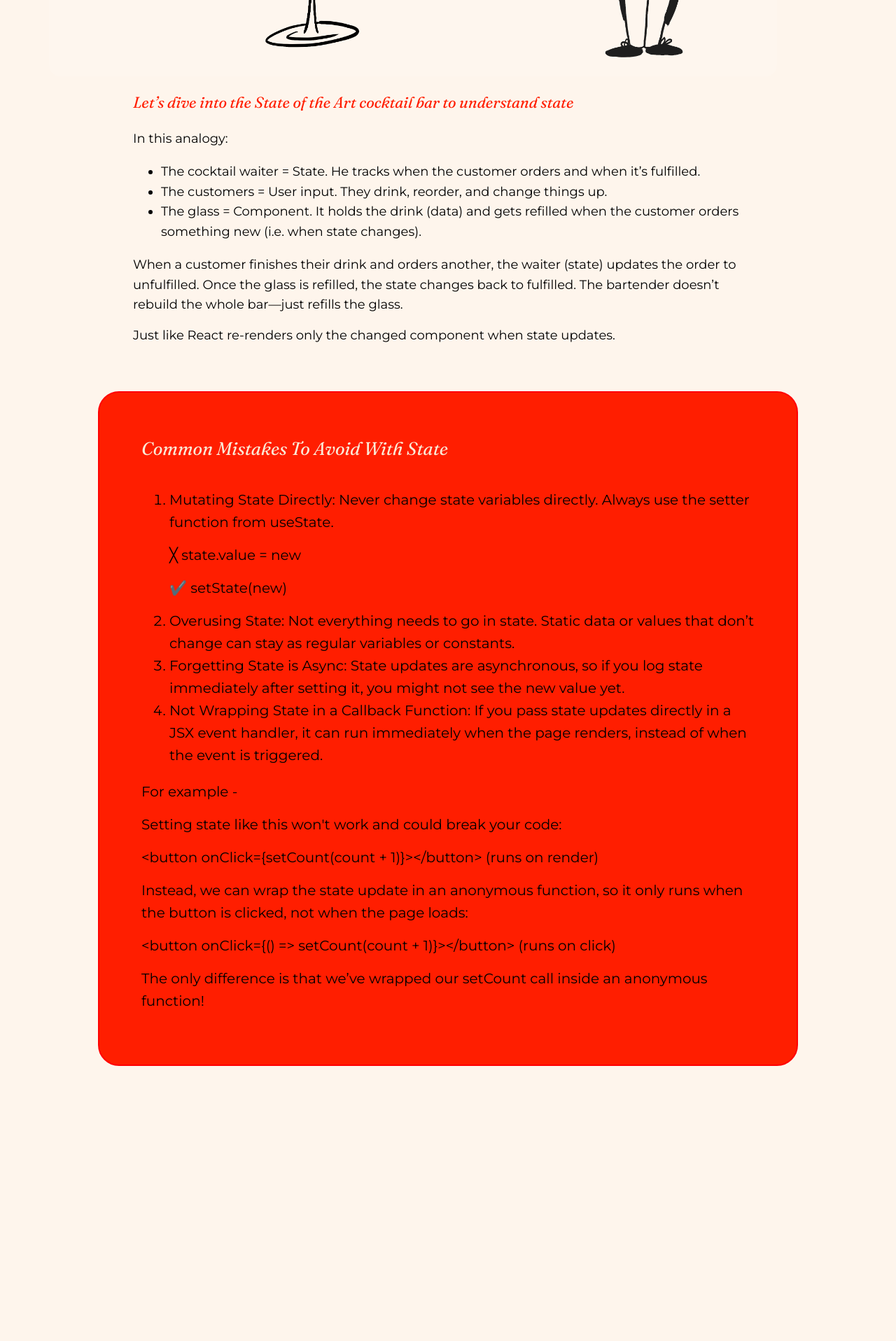
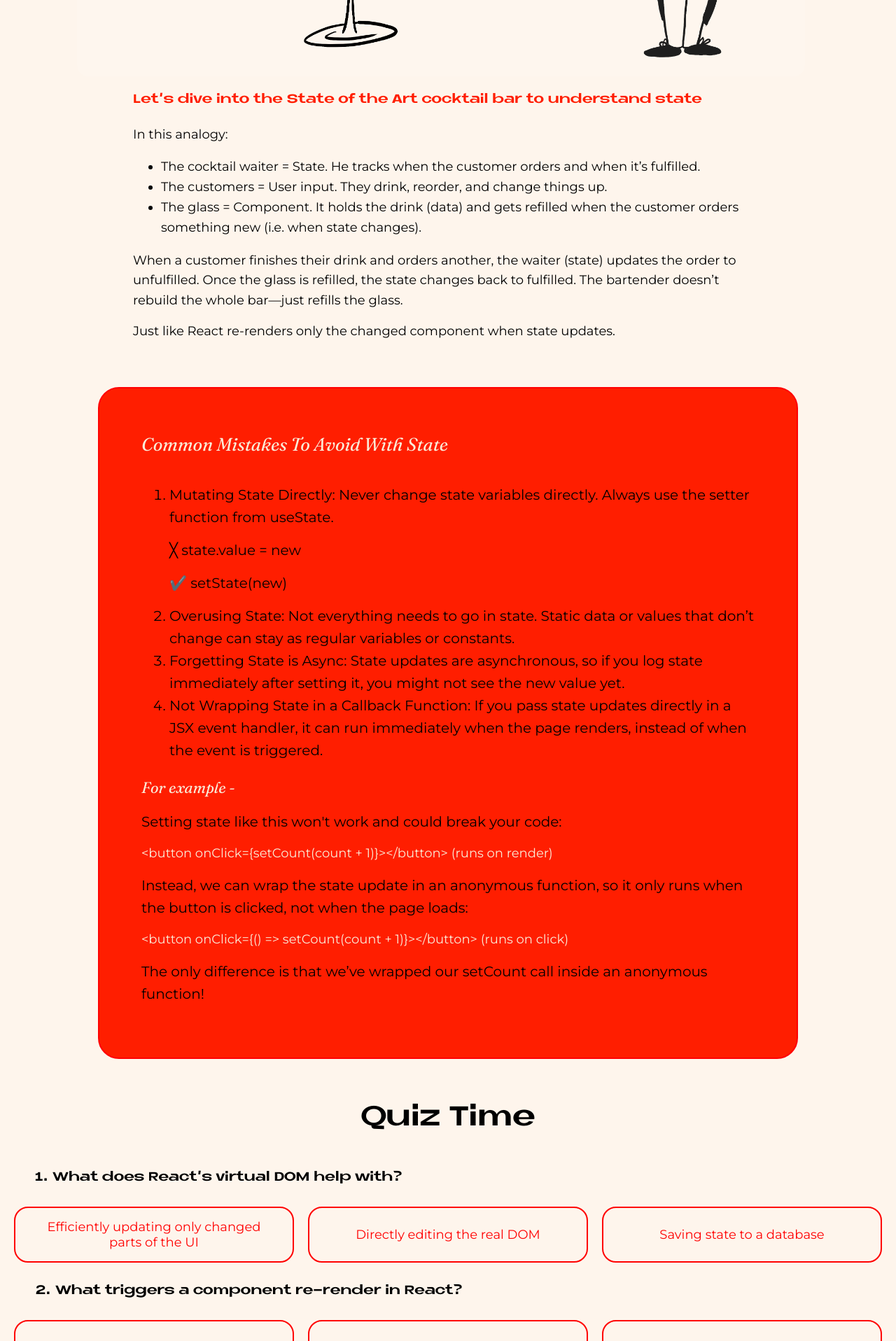
Before and after one commit to ccyoung22/StateOfIt, a React (Vite) app: page / in a window 1280 px wide. Shown: the part 3440-5356 px from the top of the page at 70% size. Built offline with nearby package versions, Linux system fonts and the light colour scheme.

Commit message:
Mostly finsihed

```diff
--- a/src/App.css
+++ b/src/App.css
@@ -12,9 +12,23 @@
   font-style: normal;
 }
 
+@font-face {
+  font-family: "NeneMetana";
+  src: url("/fonts/NeueMetana.otf") format("opentype");
+  font-weight: normal;
+  font-style: normal;
+}
+
+@font-face {
+  font-family: "NeneMetanaBold";
+  src: url("/fonts/NeueMetana-Bold.otf") format("opentype");
+  font-weight: normal;
+  font-style: normal;
+}
+
 .container {
   width: 100%;
-  height: 6000px;
+  height: 7000px;
   background-color: rgb(254, 245, 236);
   display: flex;
   flex-direction: column;
--- a/src/App.jsx
+++ b/src/App.jsx
@@ -6,6 +6,8 @@ import Card2 from "./Card1/Card2/Card2.jsx";
 import Card3 from "./Card3/Card3.jsx";
 import Card4 from "./Card4/Card4.jsx";
 import Card5 from "./Card5/Card5.jsx";
+import Card6 from "./Card6/Card6.jsx";
+import Card7 from "./Card7/Card7.jsx";
 
 import "./App.css";
 
@@ -20,6 +22,8 @@ function App() {
       <Card3 />
       <Card4 />
       <Card5 />
+      <Card6 />
+      <Card7 />
     </div>
   );
 }
--- a/src/Card3/Card3.jsx
+++ b/src/Card3/Card3.jsx
@@ -23,11 +23,11 @@ export default function CocktailStateCard() {
   return (
     <div className={styles.card}>
       <div className={styles.buttons}>
-        <button className={styles.button} onClick={handleDrink}>
-          Drink
+        <button className={styles.button2} onClick={handleDrink}>
+          drink
         </button>
-        <button className={styles.button} onClick={handleOrder}>
-          Order
+        <button className={styles.button2} onClick={handleOrder}>
+          order
         </button>
       </div>
 
--- a/src/Card3/Card3.module.css
+++ b/src/Card3/Card3.module.css
@@ -7,7 +7,7 @@
   align-items: center;
   width: 1000px;
   font-family: "montserrat";
-  margin-right: 100px;
+  margin-right: 20px;
 }
 
 .buttons {
@@ -16,17 +16,17 @@
   gap: 10px;
 }
 
-.button {
+.button2 {
   background-color: transparent;
   color: rgb(255, 30, 0);
   border: solid rgb(255, 30, 0);
-  padding: 18px 40px;
   border-radius: 8px;
   cursor: pointer;
-  font-size: 22px;
+  font-size: 24px;
   transition: background-color 0.3s ease;
-  font-family: "fraunces";
+  font-family: NeneMetanaBold;
   margin: 30px;
+  width: 160px;
 }
 
 .button:hover {
--- a/src/Card4/Card4.module.css
+++ b/src/Card4/Card4.module.css
@@ -7,10 +7,9 @@
 }
 
 .title {
-  font-family: "fraunces";
+  font-family: "NeneMetanaBold";
   color: rgb(255, 30, 0);
-  font-style: italic;
-  font-size: 22px;
+  font-size: 18px;
   margin-bottom: 20px;
   margin-top: 20px;
 }
--- a/src/Card5/Card5.jsx
+++ b/src/Card5/Card5.jsx
@@ -38,18 +38,22 @@ export default function Card5() {
             </li>
           </ol>
           <br />
-          For example -
+          <p className={styles.titlebottom}>For example -</p>
           <br />
           Setting state like this {"won't"} work and could break your code:
           <br />
-          {"<button onClick={setCount(count + 1)}></button> (runs on render)"}
+          <p className={styles.whitetext}>
+            {"<button onClick={setCount(count + 1)}></button> (runs on render)"}
+          </p>
           <br />
           Instead, we can wrap the state update in an anonymous function, so it
           only runs when the button is clicked, not when the page loads:
           <br />
-          {
-            "<button onClick={() => setCount(count + 1)}></button> (runs on click)"
-          }
+          <p className={styles.whitetext}>
+            {
+              "<button onClick={() => setCount(count + 1)}></button> (runs on click)"
+            }
+          </p>
           <br />
           The only difference is that we’ve wrapped our setCount call inside an
           anonymous function!
--- a/src/Card5/Card5.module.css
+++ b/src/Card5/Card5.module.css
@@ -55,3 +55,14 @@ img {
   margin-top: 30px; /* Adjust top margin for line spacing */
   margin-bottom: 30px; /* Add some space below the line */
 }
+
+.whitetext {
+  color: antiquewhite;
+}
+
+.titlebottom {
+  font-family: "fraunces";
+  font-style: italic;
+  font-size: 22px;
+  color: antiquewhite;
+}
--- /dev/null
+++ b/src/Card6/Card6.jsx
@@ -0,0 +1,101 @@
+import { useState } from "react";
+import styles from "./Card6.module.css";
+
+const Quiz = () => {
+  const [selectedAnswers, setSelectedAnswers] = useState({});
+  const [feedback, setFeedback] = useState("");
+
+  const questions = [
+    {
+      question: "1. What does React’s virtual DOM help with?",
+      options: [
+        "Efficiently updating only changed parts of the UI",
+        "Directly editing the real DOM",
+        "Saving state to a database",
+      ],
+      correctAnswer: "A",
+    },
+    {
+      question: "2. What triggers a component re-render in React?",
+      options: ["A page refresh", "A change in state or props", "A new import"],
+      correctAnswer: "B",
+    },
+    {
+      question:
+        "3. What was the main issue with direct DOM manipulation before React?",
+      options: [
+        "It was hard to manage as projects grew",
+        "It made pages load too fast",
+        "It required TypeScript",
+      ],
+      correctAnswer: "A",
+    },
+    {
+      question:
+        "4. Which hook do you use to manage state in a functional component?",
+      options: ["useEffect", "useState", "useRef"],
+      correctAnswer: "B",
+    },
+    {
+      question:
+        "5. What happens if you pass a state update directly in a JSX event handler?",
+      options: [
+        "It will only run when the event is triggered",
+        "It will run immediately when the component renders",
+        "It will update the state without triggering a re-render",
+      ],
+      correctAnswer: "B",
+    },
+    {
+      question: "6. What kind of data should be stored in state?",
+      options: [
+        "Static data that doesn’t change",
+        "Dynamic data that changes over time or with user interaction",
+        "Functions or constants",
+      ],
+      correctAnswer: "B",
+    },
+  ];
+
+  const handleAnswerSelection = (questionIndex, answer) => {
+    setSelectedAnswers({
+      ...selectedAnswers,
+      [questionIndex]: answer,
+    });
+    if (answer === questions[questionIndex].correctAnswer) {
+      setFeedback("Correct!");
+    } else {
+      setFeedback("Incorrect, try again.");
+    }
+  };
+
+  return (
+    <div className={styles.container}>
+      <h1 className={styles.title}>Quiz Time</h1>
+      {questions.map((question, index) => (
+        <div key={index}>
+          <p className={styles.para6}>{question.question}</p>
+          <div className={styles.buttonContainer}>
+            {question.options.map((option, optionIndex) => (
+              <button
+                key={optionIndex}
+                onClick={() => handleAnswerSelection(index, option[0])}
+              >
+                {option}
+              </button>
+            ))}
+          </div>
+          {selectedAnswers[index] && (
+            <p className={styles.answer}>
+              {selectedAnswers[index] === question.correctAnswer
+                ? "Correct!"
+                : "Incorrect, try again."}
+            </p>
+          )}
+        </div>
+      ))}
+    </div>
+  );
+};
+
+export default Quiz;
--- /dev/null
+++ b/src/Card6/Card6.module.css
@@ -0,0 +1,65 @@
+.container {
+  width: 100%;
+  display: flex;
+  flex-direction: column;
+  align-items: center;
+}
+
+.title {
+  font-family: "NeneMetanaBold";
+
+  font-size: 40px;
+  margin-bottom: 20px;
+  margin-top: 60px;
+}
+
+br {
+  margin-bottom: 15px;
+  display: block;
+  content: "";
+}
+
+.para6 {
+  font-family: "NeneMetanaBold";
+  font-weight: 800;
+  font-size: 18px;
+  margin: 30px;
+}
+
+.textCard2Container {
+  display: flex;
+  flex-direction: column;
+  max-width: 900px;
+  margin: 0;
+  line-height: 1.6;
+  box-sizing: border-box;
+  padding-bottom: 50px;
+}
+
+.buttonContainer {
+  display: flex;
+  justify-content: space-between; /* Distributes space between the buttons */
+  gap: 20px;
+}
+
+button {
+  color: red;
+  font-family: "montserrat";
+  border: solid 2px;
+  border-radius: 20px;
+  padding: 0 20px 0 20px;
+  height: 80px;
+  font-size: 18px;
+  background-color: transparent;
+  width: 400px; /* Each button takes up 1/3 of the width */
+  box-sizing: border-box;
+}
+
+button:hover {
+  background-color: rgb(255, 30, 0);
+  color: antiquewhite;
+}
+
+.answer {
+  padding: 20px 20px 0 20px;
+}
--- /dev/null
+++ b/src/Card7/Card7.jsx
@@ -0,0 +1,18 @@
+import styles from "./Card7.module.css";
+
+export default function Card7() {
+  return (
+    <div className={styles.textcontainer7}>
+      <p className={styles.para8title}>And that’s the magic of useState!</p>
+      <br />{" "}
+      <p className={styles.para7}>
+        You now know how React tracks and updates data <br />— with a little
+        help from cocktail waiters.
+      </p>
+      <img src="/public/Champtower.png" className={styles.champtower} />
+      <p className={styles.para7title}>
+        <br /> Cheers to that!
+      </p>
+    </div>
+  );
+}
--- /dev/null
+++ b/src/Card7/Card7.module.css
@@ -0,0 +1,35 @@
+.textcontainer7 {
+  border-top: 2px solid rgb(0, 0, 0);
+  margin-top: 60px;
+  display: flex;
+  flex-direction: column;
+  width: 90%;
+  align-items: center;
+}
+
+.para7title {
+  margin: 30px;
+  font-family: "fraunces";
+  text-align: center;
+  font-size: 30px;
+  color: rgb(255, 30, 0);
+}
+
+.para8title {
+  margin: 60px;
+  font-family: "fraunces";
+  text-align: center;
+  font-size: 30px;
+  margin-bottom: 20px;
+}
+
+.para7 {
+  font-family: "Montserrat";
+  text-align: center;
+  font-size: 20px;
+}
+
+.champtower {
+  width: 400px;
+  margin-top: 50px;
+}
```
Also changed, not shown: public/Champtower.png (added).
